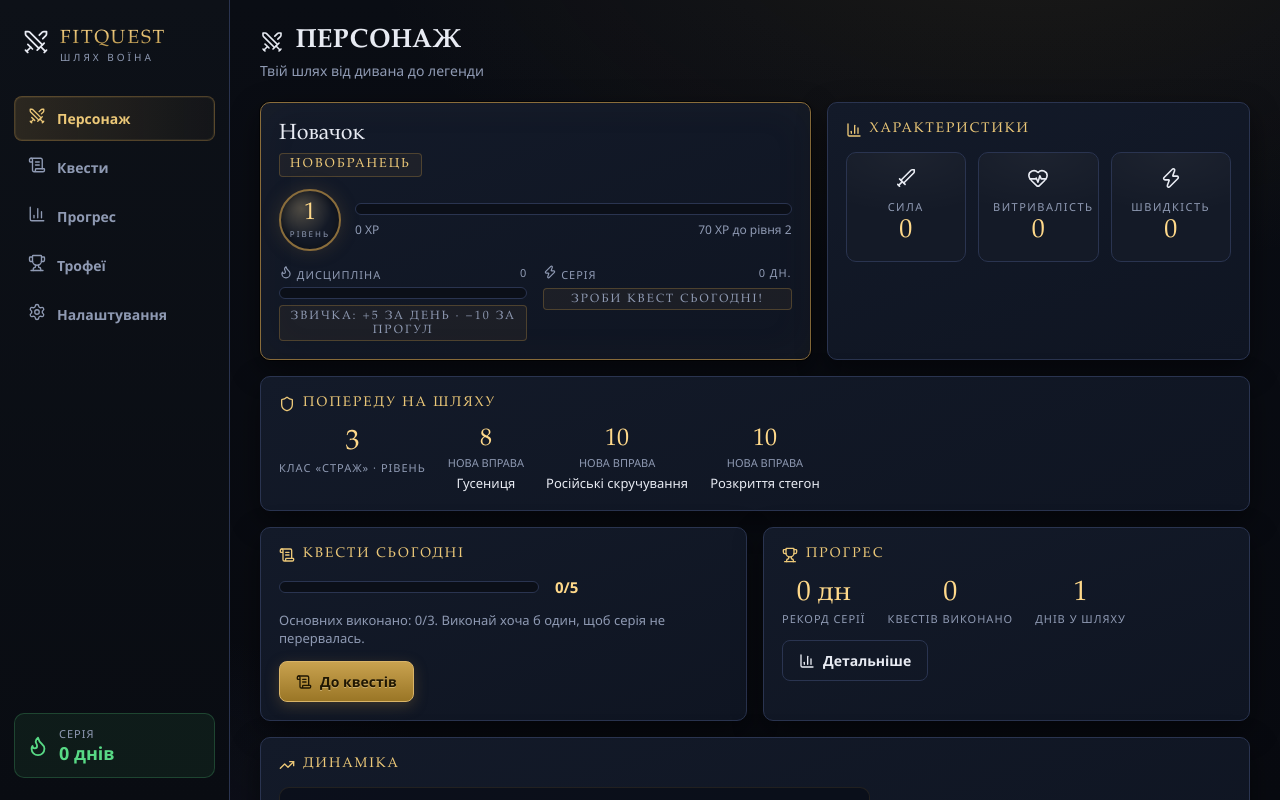
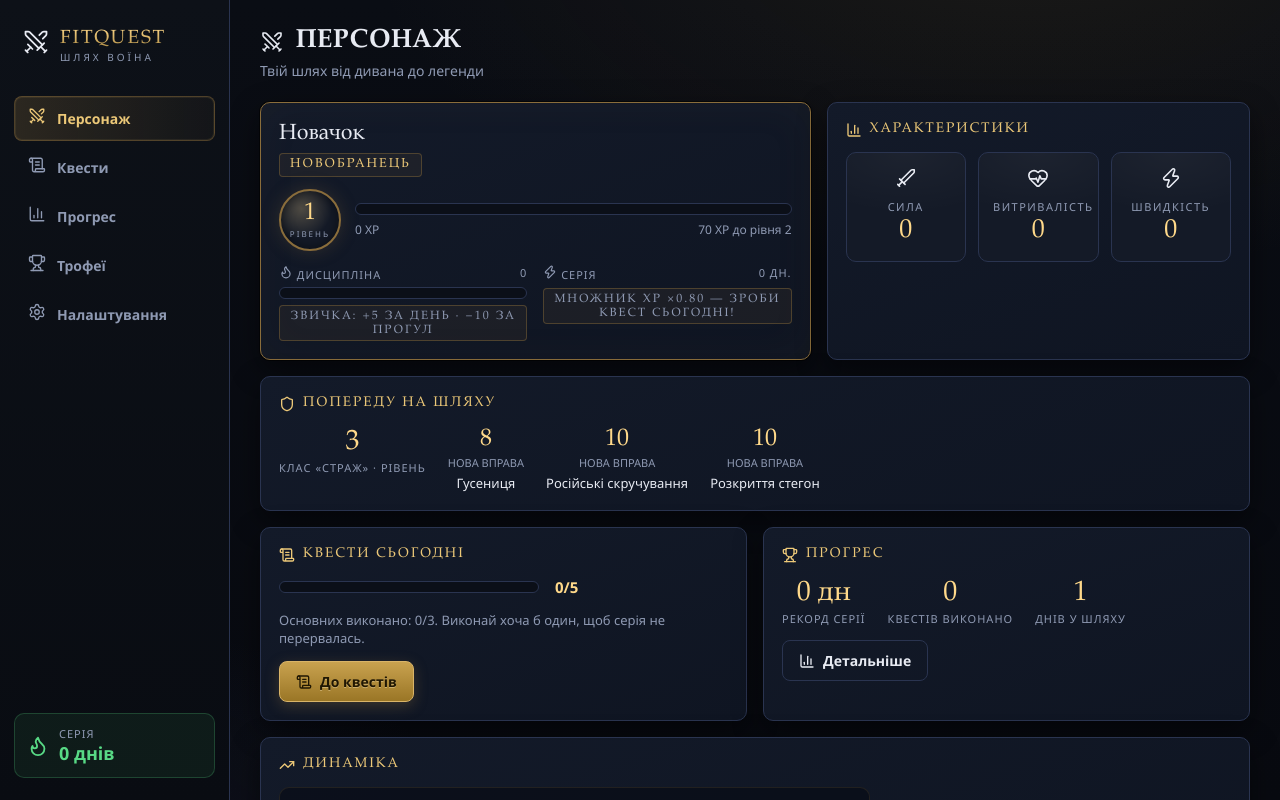
Before and after one commit to blackprinceoff/workout-app, a React (Vite) app: page / in a window 1280 px wide. Shown: the top 800 px of the page. Built offline with nearby package versions, Linux system fonts and the light colour scheme.

Commit message:
refactor: shared xp multiplier + show it on quests page

```diff
--- a/src/game/leveling.ts
+++ b/src/game/leveling.ts
@@ -1,4 +1,14 @@
-import { CLASS_BY_LEVEL, CLASS_CYCLE, EPITHETS, XP_CURVE_SEGMENTS } from './constants'
+import {
+  CLASS_BY_LEVEL,
+  CLASS_CYCLE,
+  EPITHETS,
+  HABIT_MAX,
+  HABIT_XP_BASE,
+  HABIT_XP_SPREAD,
+  STREAK_BONUS_CAP,
+  STREAK_BONUS_PER_DAY,
+  XP_CURVE_SEGMENTS,
+} from './constants'
 import type { GameState, LevelInfo } from './types'
 
 export function xpToNextLevel(level: number): number {
@@ -46,3 +56,19 @@ export function powerScore(state: GameState): number {
   const { strength, endurance, agility } = state.stats
   return strength + endurance + agility + Math.round(state.habit / 10)
 }
+
+/** Множник XP: серія (кап +20%) × звичка (0.8–1.0). */
+export function xpMultiplierParts(streak: number, habit: number): {
+  streak: number
+  habit: number
+  total: number
+} {
+  const s = 1 + Math.min(STREAK_BONUS_CAP, streak * STREAK_BONUS_PER_DAY)
+  const h = HABIT_XP_BASE + HABIT_XP_SPREAD * (habit / HABIT_MAX)
+  return { streak: s, habit: h, total: s * h }
+}
+
+/** Підсумковий множник XP за серію та звичку. */
+export function xpMultiplier(streak: number, habit: number): number {
+  return xpMultiplierParts(streak, habit).total
+}
--- a/src/pages/Dashboard.tsx
+++ b/src/pages/Dashboard.tsx
@@ -1,6 +1,7 @@
 import { useGame } from '../state/GameContext'
 import { CLASS_BY_LEVEL, CATEGORY_LABELS, HABIT_DAY_GAIN, STAT_LABELS } from '../game/constants'
 import { lastNDays } from '../game/dates'
+import { xpMultiplier } from '../game/leveling'
 import { QUEST_TEMPLATES } from '../game/quests'
 import {
   BarChart3,
@@ -23,7 +24,7 @@ export function Dashboard({ onNavigate }: { onNavigate: (page: string) => void }
   const mainTotal = todayQuests.filter((q) => q.main).length
   const totalDone = todayQuests.filter((q) => q.done).length
 
-  const mult = (1 + Math.min(0.2, state.streak * 0.02)) * (0.8 + 0.2 * (state.habit / 100))
+  const mult = xpMultiplier(state.streak, state.habit)
 
   const categories: QuestCategory[] = ['strength', 'core', 'cardio', 'mobility', 'break']
 
@@ -116,7 +117,9 @@ export function Dashboard({ onNavigate }: { onNavigate: (page: string) => void }
                   textAlign: 'center',
                 }}
               >
-                {state.streak > 0 ? `Бонус XP ×${mult.toFixed(2)}` : 'Зроби квест сьогодні!'}
+                {state.streak > 0
+                  ? `Бонус XP ×${mult.toFixed(2)}`
+                  : `Множник XP ×${mult.toFixed(2)} — зроби квест сьогодні!`}
               </div>
             </div>
           </div>
--- a/src/pages/Quests.tsx
+++ b/src/pages/Quests.tsx
@@ -9,6 +9,7 @@ import {
 } from '../game/constants'
 import { formatUa } from '../game/dates'
 import { dayKindOf, effectiveLoad, warmFactor } from '../game/quests'
+import { xpMultiplierParts } from '../game/leveling'
 import type { DailyQuest, Intensity, MuscleGroup } from '../game/types'
 import { CategoryGlyph, Check, RefreshCw, ScrollText, Shield, Sparkles, StatGlyph, Target } from '../components/Glyphs'
 
@@ -40,6 +41,7 @@ export function Quests() {
   const kind = dayKindOf(state.currentDate)
   const warm = warmFactor(level.level)
   const load = effectiveLoad(state.currentDate, state.dayIntensity, level.level)
+  const mult = xpMultiplierParts(state.streak, state.habit)
   const hasProgress = todayQuests.some((q) => q.done)
 
   const isEvening = new Date().getHours() >= 18
@@ -80,6 +82,10 @@ export function Quests() {
               <div className="settings-hint">
                 Навантаження дня ×{load.toFixed(2)}
                 {warm < 1 && ` (цикл ×${warm} — розігрів, повний вплив з рівня 7)`}
+              </div>
+              <div className="settings-hint">
+                Множник XP ×{mult.total.toFixed(2)} (серія ×{mult.streak.toFixed(2)} · звичка ×
+                {mult.habit.toFixed(2)})
               </div>
             </div>
           </div>
--- a/src/state/GameContext.tsx
+++ b/src/state/GameContext.tsx
@@ -20,17 +20,9 @@ import {
 } from './storage'
 import { checkAchievements } from '../game/achievements'
 import { shiftDateKey } from '../game/dates'
-import { classNameFor, levelInfo } from '../game/leveling'
+import { classNameFor, levelInfo, xpMultiplier } from '../game/leveling'
 import { effectiveLoad, generateDailyQuests, swapFor, unlocksBetween } from '../game/quests'
-import {
-  DAILY_COMPLETE_BONUS,
-  HABIT_XP_BASE,
-  HABIT_XP_SPREAD,
-  HABIT_MAX,
-  STREAK_BONUS_CAP,
-  STREAK_BONUS_PER_DAY,
-  SWAPS_PER_DAY,
-} from '../game/constants'
+import { DAILY_COMPLETE_BONUS, SWAPS_PER_DAY } from '../game/constants'
 import type {
   DailyQuest,
   GameEvent,
@@ -55,12 +47,6 @@ type Action =
   | { type: 'IMPORT_STATE'; state: GameState }
   | { type: 'RESET' }
   | { type: 'ROLLOVER' }
-
-function xpMultiplier(state: GameState): number {
-  const streakBonus = Math.min(STREAK_BONUS_CAP, state.streak * STREAK_BONUS_PER_DAY)
-  const habitBonus = HABIT_XP_BASE + HABIT_XP_SPREAD * (state.habit / HABIT_MAX)
-  return (1 + streakBonus) * habitBonus
-}
 
 function unlockAchievements(
   state: GameState,
@@ -102,7 +88,7 @@ function completeOne(state: GameState, questId: string, done: boolean): GameStat
   }
 
   if (done) {
-    const gain = Math.max(1, Math.round(q.xp * xpMultiplier(state)))
+    const gain = Math.max(1, Math.round(q.xp * xpMultiplier(state.streak, state.habit)))
     const stats = { ...next.stats }
     if (q.stat) stats[q.stat] += 1
     next = {
@@ -150,7 +136,7 @@ function completeOne(state: GameState, questId: string, done: boolean): GameStat
     }
   } else {
     // Рефанд повертає реально виграний XP (з множником серії/звички), а не сиру базу.
-    const refund = Math.max(1, Math.round(q.xp * xpMultiplier(state)))
+    const refund = Math.max(1, Math.round(q.xp * xpMultiplier(state.streak, state.habit)))
     const stats = { ...next.stats }
     if (q.stat) stats[q.stat] = Math.max(0, stats[q.stat] - 1)
     next = {
```
Also changed, not shown: 2 other files (tests, documents, lock files or other folders).
